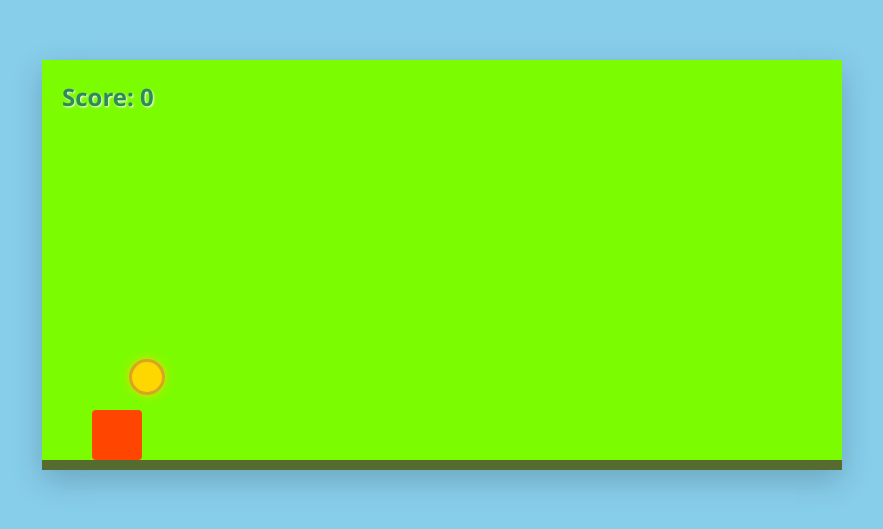
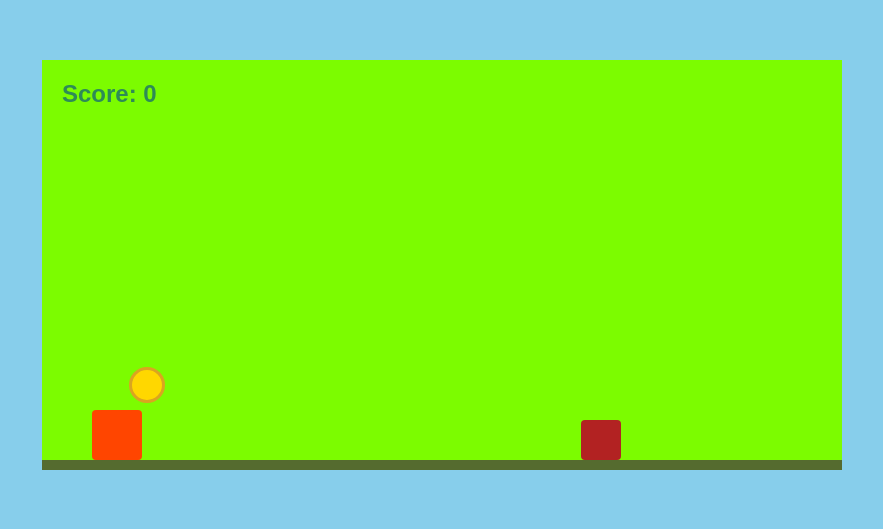
Before and after one commit to wd-jd/The-Jumping-square, a plain HTML site: page index.html in a window 1280 px wide. Shown: the part 135-664 px from the top of the page, without its empty margins (198-1081 px from the left). Drawn offline with Linux system fonts and the light colour scheme.

Commit message:
Update index.html

```diff
--- a/index.html
+++ b/index.html
@@ -1,9 +1,10 @@
+
 <!DOCTYPE html>
 <html lang="en">
 <head>
     <meta charset="UTF-8">
     <meta name="viewport" content="width=device-width, initial-scale=1.0">
-    <title>Square Jump & Coin Collect</title>
+    <title>Square Jump: Enemy Update</title>
     <style>
         body {
             margin: 0;
@@ -13,7 +14,7 @@
             height: 100vh;
             background-color: #87CEEB;
             overflow: hidden;
-            font-family: 'Segoe UI', Tahoma, Geneva, Verdana, sans-serif;
+            font-family: sans-serif;
         }
 
         #game-container {
@@ -23,7 +24,6 @@
             background-color: #7cfc00;
             border-bottom: 10px solid #556b2f;
             overflow: hidden;
-            box-shadow: 0 10px 30px rgba(0,0,0,0.2);
         }
 
         #player {
@@ -34,7 +34,7 @@
             height: 50px;
             background-color: #ff4500;
             border-radius: 4px;
-            z-index: 2;
+            z-index: 10;
         }
 
         #coin {
@@ -44,8 +44,15 @@
             background-color: #ffd700;
             border-radius: 50%;
             border: 3px solid #daa520;
-            box-shadow: 0 0 10px rgba(255, 215, 0, 0.8);
-            z-index: 1;
+        }
+
+        #enemy {
+            position: absolute;
+            bottom: 0;
+            width: 40px;
+            height: 40px;
+            background-color: #b22222; /* Crimson Red */
+            border-radius: 4px;
         }
 
         #score-display {
@@ -55,7 +62,6 @@
             font-size: 24px;
             font-weight: bold;
             color: #2e8b57;
-            text-shadow: 1px 1px 2px white;
         }
     </style>
 </head>
@@ -64,12 +70,14 @@
     <div id="game-container">
         <div id="score-display">Score: 0</div>
         <div id="coin"></div>
+        <div id="enemy"></div>
         <div id="player"></div>
     </div>
 
     <script>
         const player = document.getElementById('player');
         const coin = document.getElementById('coin');
+        const enemy = document.getElementById('enemy');
         const scoreDisplay = document.getElementById('score-display');
 
         // Settings
@@ -85,12 +93,17 @@
         let score = 0;
         let isJumping = false;
 
+        // Enemy Variables
+        let enemyX = 600;
+        let enemySpeed = 3;
+
         const keys = { ArrowUp: false, ArrowRight: false, ArrowLeft: false };
 
-        // Position the coin randomly to start
         function moveCoin() {
-            const maxX = 770; // container width - coin width
-            const maxY = 250; // height above ground
+            const maxX = 770;
+            // FIXED: Reduced maxY to 130 so the total height (130+50)
+            // is always reachable by the player's 187px jump height.
+            const maxY = 130;
             const randomX = Math.floor(Math.random() * maxX);
             const randomY = Math.floor(Math.random() * maxY) + 50;
 
@@ -98,28 +111,33 @@
             coin.style.bottom = randomY + 'px';
         }
 
-        function checkCollision() {
-            // Get the rectangle boundaries of both elements
+        function checkCollisions() {
             const playerRect = player.getBoundingClientRect();
             const coinRect = coin.getBoundingClientRect();
+            const enemyRect = enemy.getBoundingClientRect();
 
-            // Logic: Do the rectangles overlap?
-            const isColliding = !(
-                playerRect.top > coinRect.bottom ||
-                playerRect.bottom < coinRect.top ||
-                playerRect.right < coinRect.left ||
-                playerRect.left > coinRect.right
-            );
-
-            if (isColliding) {
+            // Check Coin Collision
+            if (!(playerRect.top > coinRect.bottom || playerRect.bottom < coinRect.top ||
+                  playerRect.right < coinRect.left || playerRect.left > coinRect.right)) {
                 score++;
                 scoreDisplay.innerText = "Score: " + score;
-                moveCoin(); // Put the coin in a new spot
+                moveCoin();
+                // Make the enemy slightly faster every time you get a coin!
+                enemySpeed += 0.2;
+            }
+
+            // Check Enemy Collision
+            if (!(playerRect.top > enemyRect.bottom || playerRect.bottom < enemyRect.top ||
+                  playerRect.right < enemyRect.left || playerRect.left > enemyRect.right)) {
+                score = 0; // Game Over / Reset Score
+                enemySpeed = 3; // Reset speed
+                scoreDisplay.innerText = "Score: " + score;
+                xPosition = 50; // Send player back to start
             }
         }
 
         function update() {
-            // Movement logic
+            // Player Movement
             if (yPosition > groundLevel || yVelocity < 0) {
                 yVelocity += gravity;
                 yPosition -= yVelocity;
@@ -132,18 +150,21 @@
 
             if (keys.ArrowRight) xPosition += moveSpeed;
             if (keys.ArrowLeft) xPosition -= moveSpeed;
-
-            // Boundaries
             if (xPosition < 0) xPosition = 0;
             if (xPosition > 750) xPosition = 750;
 
-            // Apply styles
+            // Enemy Movement (Patrolling)
+            enemyX -= enemySpeed;
+            if (enemyX < -40) {
+                enemyX = 800; // Reset enemy to the right side
+            }
+
+            // Update Visuals
             player.style.bottom = yPosition + "px";
             player.style.left = xPosition + "px";
+            enemy.style.left = enemyX + "px";
 
-            // Run collision check
-            checkCollision();
-
+            checkCollisions();
             requestAnimationFrame(update);
         }
 
@@ -156,12 +177,10 @@
                 }
             }
         });
-
         window.addEventListener('keyup', (e) => {
             if (e.code in keys) keys[e.code] = false;
         });
 
-        // Initialize game
         moveCoin();
         update();
     </script>
```
